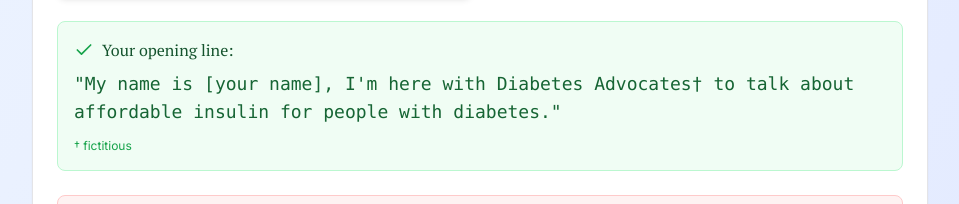
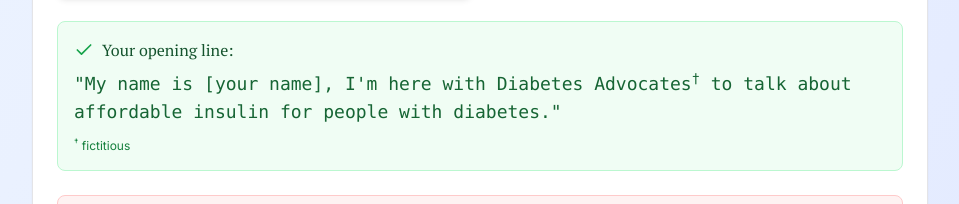
Before and after one commit to djechlin/empathy-wins-dialogue, a React (Vite) app: page /preparation in a window 1280 px wide. Shown: the part 806-1010 px from the top of the page, without its empty margins (160-1119 px from the left). Built offline with nearby package versions, Linux system fonts and the light colour scheme; a web font is replaced by a local one.

Commit message:
Fix: Improve issue framing styling
Use darker green text and superscript for dagger.

```diff
--- a/src/pages/Preparation.tsx
+++ b/src/pages/Preparation.tsx
@@ -1,3 +1,4 @@
+
 import { Button } from '@/ui/button';
 import { Card, CardContent, CardHeader, CardTitle } from '@/ui/card';
 import { Label } from '@/ui/label';
@@ -21,13 +22,13 @@ const Preparation = () => {
     insulin: {
       title: 'Healthcare - Insulin Affordability',
       plainLanguage: 'affordable insulin for people with diabetes',
-      organization: 'Diabetes Advocates†',
+      organization: 'Diabetes Advocates<sup>†</sup>',
       dontSayText: 'Hello. Is this Frank I\'m talking to? Do you have a few minutes to chat about healthcare? According to the CDC an estimated 38.4 million Americans suffer from diabetes...',
     },
     climate: {
       title: 'Climate - Wildfire Management',
       plainLanguage: 'protecting our communities from wildfires',
-      organization: 'Against Wildfires†',
+      organization: 'Against Wildfires<sup>†</sup>',
       dontSayText: 'Hello. Is this Frank I\'m talking to? Do you have a few minutes to chat about the devastating impacts of climate change? In 2024, global carbon dioxide emission reached 41.6 billion tons...',
     },
   };
@@ -172,9 +173,9 @@ const Preparation = () => {
                 <h4 className="font-medium text-green-900">Your opening line:</h4>
               </div>
               <p className="text-green-800 text-lg font-mono">
-                "My name is [your name], I'm here with {currentIssue.organization} to talk about {currentIssue.plainLanguage}."
+                "My name is [your name], I'm here with <span dangerouslySetInnerHTML={{ __html: currentIssue.organization }} /> to talk about {currentIssue.plainLanguage}."
               </p>
-              <p className="text-green-600 mt-3 text-xs">† fictitious</p>
+              <p className="text-green-700 mt-3 text-xs"><sup>†</sup> fictitious</p>
             </div>
 
             {/* Don't Say This */}
```
